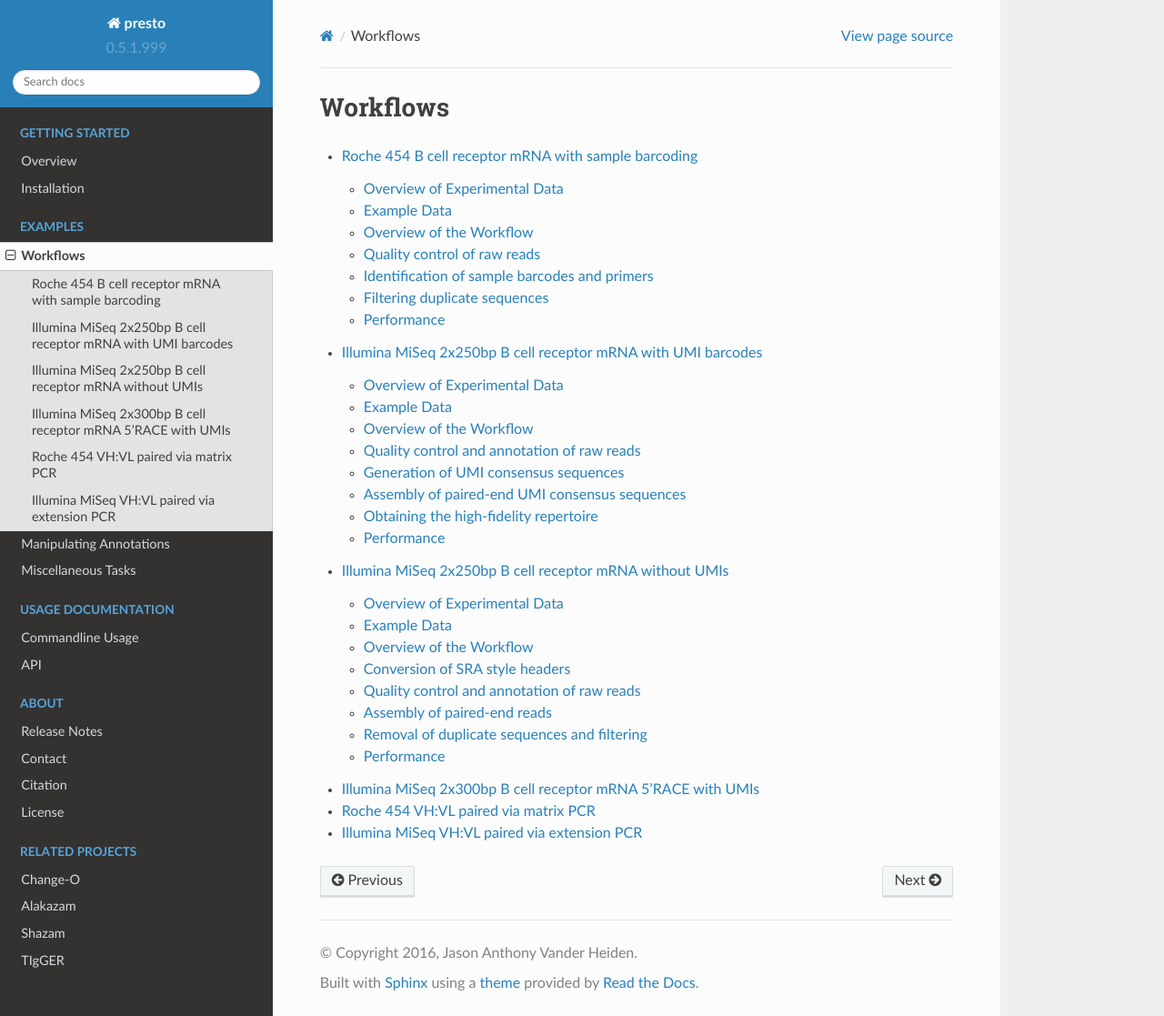
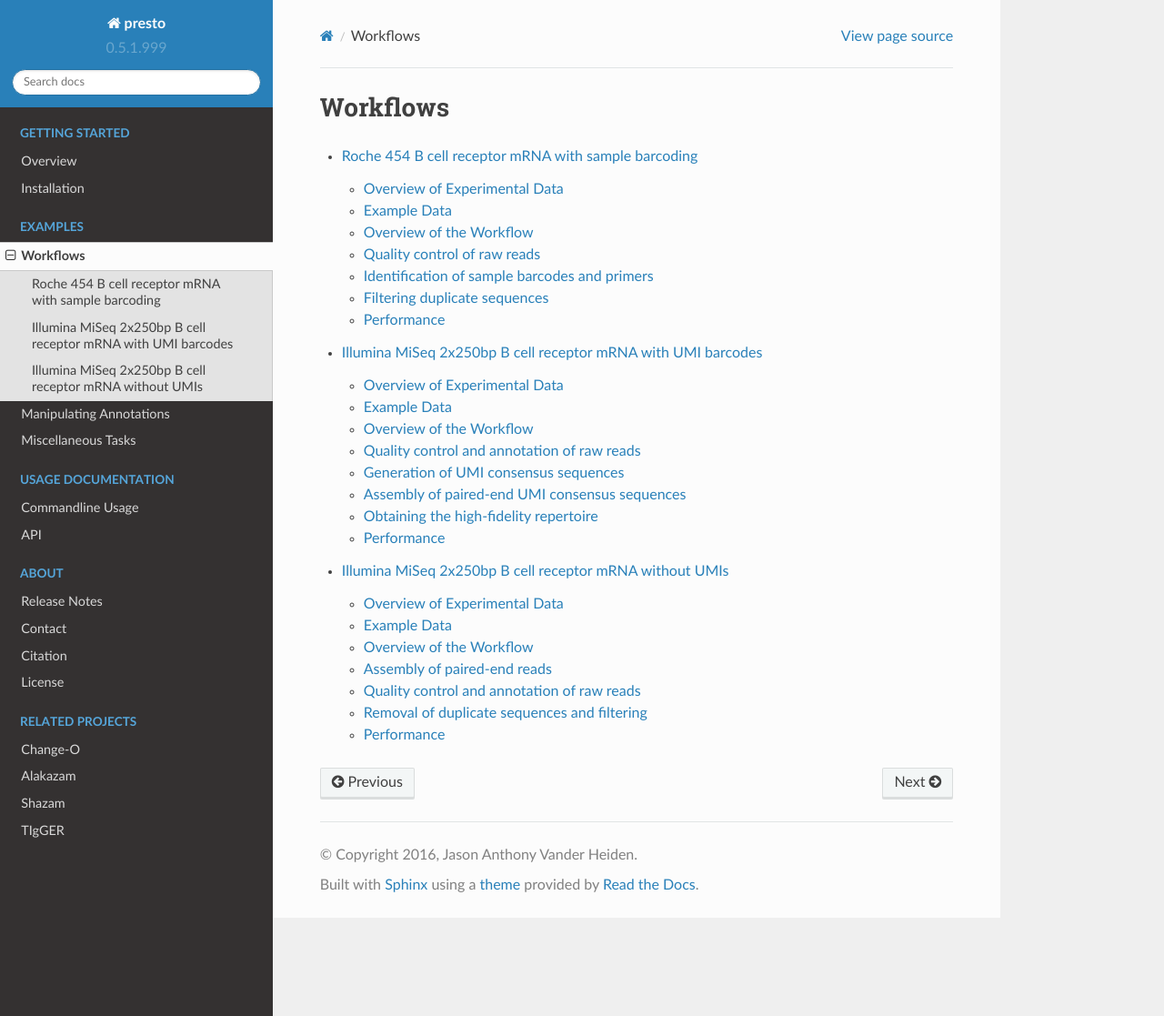
Before and after one commit to immcantation/presto, a Sphinx documentation site: the page built from docs/workflows.rst, in a window 1280 px wide and 1117 px high. Shown: the whole window at 91% size. Built offline with Sphinx 7.4.7 and the Read the Docs theme 2.0.0, drawn with Linux system fonts in a browser that asks for light colours; formulas are drawn with MathJax 3; part of the change alters nothing that is shown.

```diff
--- a/docs/workflows.rst
+++ b/docs/workflows.rst
@@ -8,6 +8,4 @@ Workflows
 
    workflows/454_Jiang2013
    workflows/MiSeq_Stern2014
-   workflows/MiSeq_Tipton2015
-   workflows/MiSeq_AbSeqV3
-   workflows/MiSeq_VHVL
+   workflows/MiSeq_Greiff2014
--- /dev/null
+++ b/docs/workflows/MiSeq_Greiff2014.rst
@@ -0,0 +1,119 @@
+Illumina MiSeq 2x250bp B cell receptor mRNA without UMIs
+================================================================================
+
+Overview of Experimental Data
+--------------------------------------------------------------------------------
+
+The following example uses the publicly available data from:
+
+    | **Quantitative assessment of the robustness of next-generation sequencing
+      of antibody variable gene repertoires from immunized mice.**
+    | Greiff, V. et al.
+    | *BMC Immunol. 15, 40 (2014).*
+
+
+Which may be downloaded from the EBI European Nucleotide Archive under
+accession ID: ERP003950. Primers sequences are available
+from the publication. A schematic of the read configuration is shown below.
+
+.. todo::
+
+    Graphic of Grieff et al, 2014 read configuration
+
+Example Data
+--------------------------------------------------------------------------------
+
+We have hosted a small subset of the data (Accession: ERR346600) on the
+pRESTO website in FASTQ format with accompanying primer files. The sample data
+set and workflow script may be downloaded from here:
+
+.. todo::
+
+    `Greiff et al, 2014 example <http://clip.med.yale.edu/presto/examples/Example_Data_Greiff2014.zip>`__
+
+You may also retrieve the example data, the first 10,000 sequences of ERR346600,
+using the `SRA Toolkit <http://www.ncbi.nlm.nih.gov/Traces/sra/sra.cgi?view=software>`__:
+
+.. code-block:: bash
+
+    sratoolkit/bin/fastq-dump --split-files -X 10000 ERR346600
+
+Overview of the Workflow
+--------------------------------------------------------------------------------
+
+In the following sections, we demonstrate each step of the workflow to move
+from raw sequence reads to a fully annotated repertoire of complete V(D)J
+sequences. The workflow is divided into four high-level tasks:
+
+    1. Assembly of paired-end reads.
+    2. Quality control and annotation of primers.
+    3. Removal of duplicate sequences and filtering.
+
+A graphical representation of the workflow along with the corresponding
+sequence of pRESTO commands is shown below.
+
+.. figure:: figures/MiSeq_Greiff2014_Flowchart.svg
+    :align: center
+
+    **Flowchart of processing steps.**
+    Each pRESTO tool is shown as a colored box. The workflow is divided into
+    three primary tasks: (1) quality control and annotation of raw reads,
+    (2) asssembly of paired-end reads, and (3) removal of duplicate sequences and filtering.
+    The intermediate files output by each tool are not shown for the sake of brevity.
+
+.. code-block:: shell
+    :linenos:
+    :caption: Commands
+
+    AssemblePairs.py align -1 R2*pair-pass.fastq -2 R1*pair-pass.fastq \
+        --coord sra --rc tail --outname M1 --log AP.log
+    FilterSeq.py quality -s M1_assemble-pass.fastq -q 20
+    MaskPrimers.py score -s R1_quality-pass.fastq -p Tipton2015_CPrimers.fasta \
+        --start 0 --mode cut --log --outname MP1.log
+    MaskPrimers.py score -s R2_quality-pass.fastq -p Tipton2015_VPrimers.fasta \
+        --start 0 --mode mask --outname --log MP2.log
+    ParseHeaders.py rename -s R1*primers-pass.fastq -f PRIMER -k CPRIMER
+    ParseHeaders.py rename -s R2*primers-pass.fastq -f PRIMER -k VPRIMER
+    CollapseSeq.py -s Final_assemble-pass.fastq -n 20 --inner --uf CPRIMER \
+        --cf VPRIMER --act set
+
+    ParseLog.py -l MP[1-2].log -f ID PRIMER ERROR
+    ParseLog.py -l AP.log -f ID OVERLAP ERROR PVALUE
+    ParseHeaders.py table -s Final*unique.fastq -f ID DUPCOUNT CPRIMER VPRIMER
+
+
+Assembly of paired-end reads
+--------------------------------------------------------------------------------
+
+.. todo::
+
+Quality control and annotation of raw reads
+--------------------------------------------------------------------------------
+
+.. todo::
+
+Removal of duplicate sequences and filtering
+--------------------------------------------------------------------------------
+
+.. todo::
+
+Stranded Data
+^^^^^^^^^^^^^^^^^^^^^^^^^^^^^^^^^^^^^^^^^^^^^^^^^^^^^^^^^^^^^^^^^^^^^^^^^^^^^^^^
+
+.. todo::
+
+    What to do when the MiSeq data is stranded
+
+Unstranded Data
+^^^^^^^^^^^^^^^^^^^^^^^^^^^^^^^^^^^^^^^^^^^^^^^^^^^^^^^^^^^^^^^^^^^^^^^^^^^^^^^^
+
+.. todo::
+
+    What to do when the MiSeq data is unstranded
+
+
+
+Performance
+--------------------------------------------------------------------------------
+
+.. todo::
```
Also changed, not shown: 4 other files.
